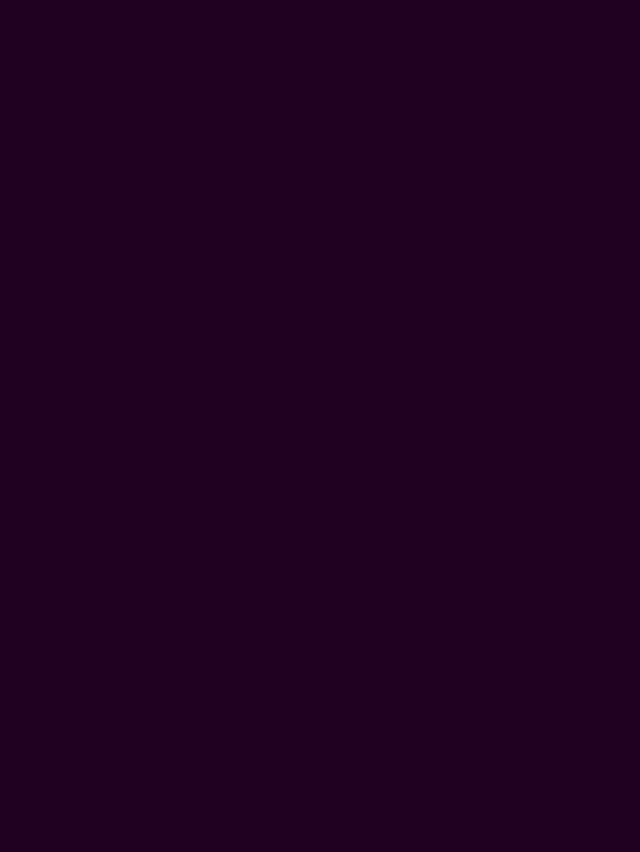
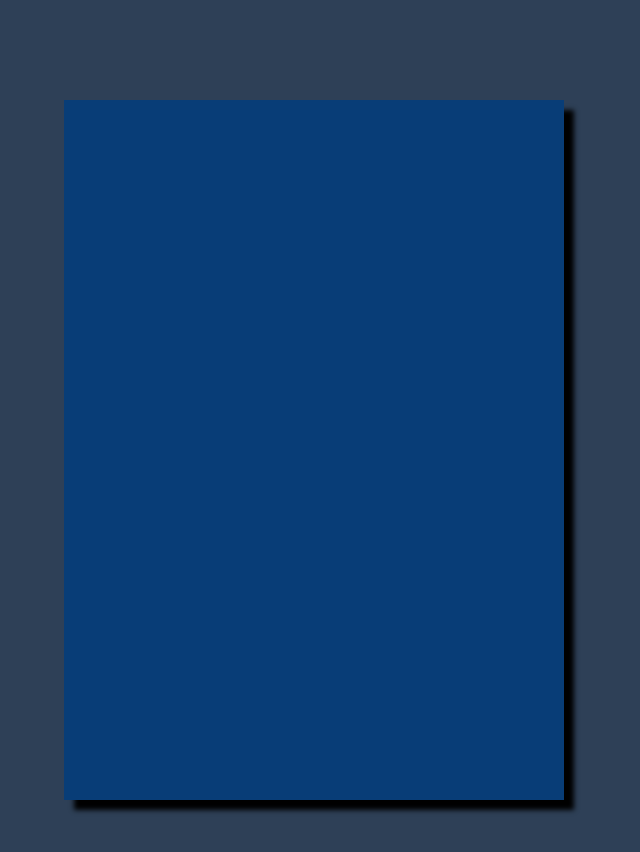
Before and after one commit to jamahadrummer/odin-calculator, a plain HTML site: page index.html in a window 1280 px wide. Shown: the whole page, without its empty margins (326-966 px from the left). Before the commit the page ends 800 px from the top, so only its background shows below. Drawn offline with Linux system fonts and the light colour scheme.

Commit message:
style start

```diff
--- a/index.html
+++ b/index.html
@@ -11,7 +11,9 @@
 </head>
 
 <body>
-
+    <div class="blank"></div>
+    <div id="gridContainer"></div>
+    <div class="blank"></div>
 </body>
 
 </html>
--- a/style.css
+++ b/style.css
@@ -1,3 +1,34 @@
 body {
-    background-color: rgb(33, 1, 33);
+	font-family: sans-serif;
+	color: #E2CFEA;
+	display: flex;
+	background-color: #2E4057;
+	margin: 0;
+	/* flex-direction: column; */
+	align-items: center;
+	justify-content: flex-start;
+    height: 900px;
 }
+
+.blank {
+	flex: 1;
+}
+
+#gridContainer {
+	background-color: #083D77;
+	color: inherit;
+	flex: 1;
+	display: grid;
+    min-width: 500px;
+	width: 500px;
+	height: 700px;
+	box-shadow: 10px 10px 5px black;
+}
+
+.grid {
+	color: inherit;
+	font-family: inherit;
+	display: grid;
+	/* align-items: center;
+	justify-content: center; */
+}
```
